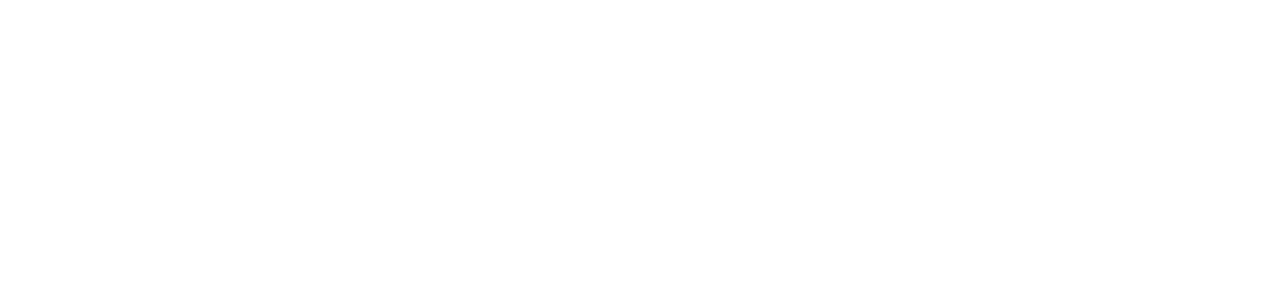
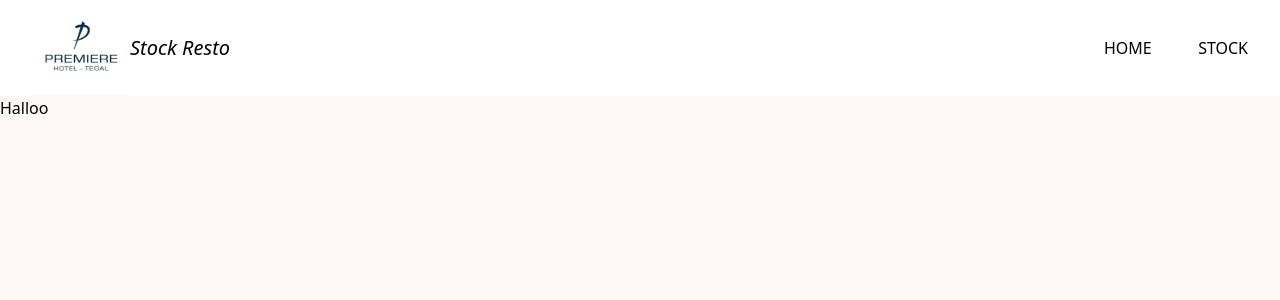
Before and after one commit to Opjasson/Restaurant-Premier, a React (Vite) app in the folder restoPremier/: page / in a window 1280 px wide. Before the commit this address had no page. Shown: the top 300 px of the page. Built offline with nearby package versions, Linux system fonts and the light colour scheme.

Commit message:
frontend : set up template

```diff
--- a/restoPremier/src/App.jsx
+++ b/restoPremier/src/App.jsx
@@ -1,5 +1,6 @@
 import { useState } from "react";
 import { BrowserRouter, Route, Routes } from "react-router-dom";
+import Home from "./Pages/Home";
 
 function App() {
     const [count, setCount] = useState(0);
@@ -8,7 +9,7 @@
         <>
             <BrowserRouter>
                 <Routes>
-                    <Route />
+                    <Route path="/" element={<Home />} />
                 </Routes>
             </BrowserRouter>
         </>
--- /dev/null
+++ b/restoPremier/src/Components/Organism/Navbar.jsx
@@ -0,0 +1,20 @@
+import React from 'react'
+import { premier } from '../../assets'
+import { Link } from 'react-router-dom'
+
+const Navbar = () => {
+  return (
+      <nav className="flex items-center justify-between px-8">
+          <div className="flex items-center">
+              <img src={premier} alt="" className="h-24" />
+              <h1 className="text-xl italic">Stock Resto</h1>
+          </div>
+          <div className="w-36 flex justify-between">
+              <Link>HOME</Link>
+              <Link>STOCK</Link>
+          </div>
+      </nav>
+  );
+}
+
+export default Navbar
--- /dev/null
+++ b/restoPremier/src/Components/Templates/MainLayout.jsx
@@ -0,0 +1,13 @@
+import React from "react";
+import Navbar from "../Organism/Navbar";
+
+const MainLayout = ({ children }) => {
+    return (
+        <div>
+            <Navbar />
+            <div className="bg-[#FDFAF6] h-screen">{children}</div>
+        </div>
+    );
+};
+
+export default MainLayout;
--- a/restoPremier/src/Pages/Home.jsx
+++ b/restoPremier/src/Pages/Home.jsx
@@ -1,10 +1,11 @@
 import React from 'react'
+import MainLayout from '../Components/Templates/MainLayout'
 
 const Home = () => {
   return (
-    <div>
-      <h1>Home</h1>
-    </div>
+    <MainLayout>
+        <h1>Halloo</h1>
+    </MainLayout>
   )
 }
 
--- /dev/null
+++ b/restoPremier/src/assets/index.js
@@ -0,0 +1,5 @@
+import premier from "./premier.jpg"
+
+export {
+    premier
+}
```
Also changed, not shown: restoPremier/src/assets/premier.jpg (added).
